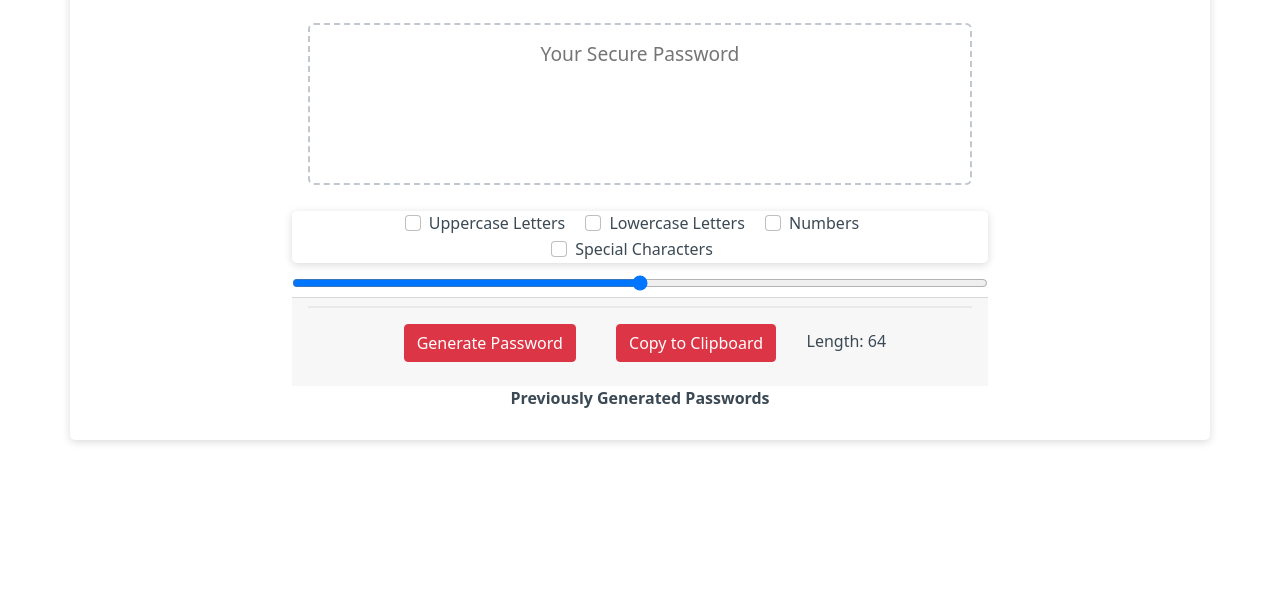
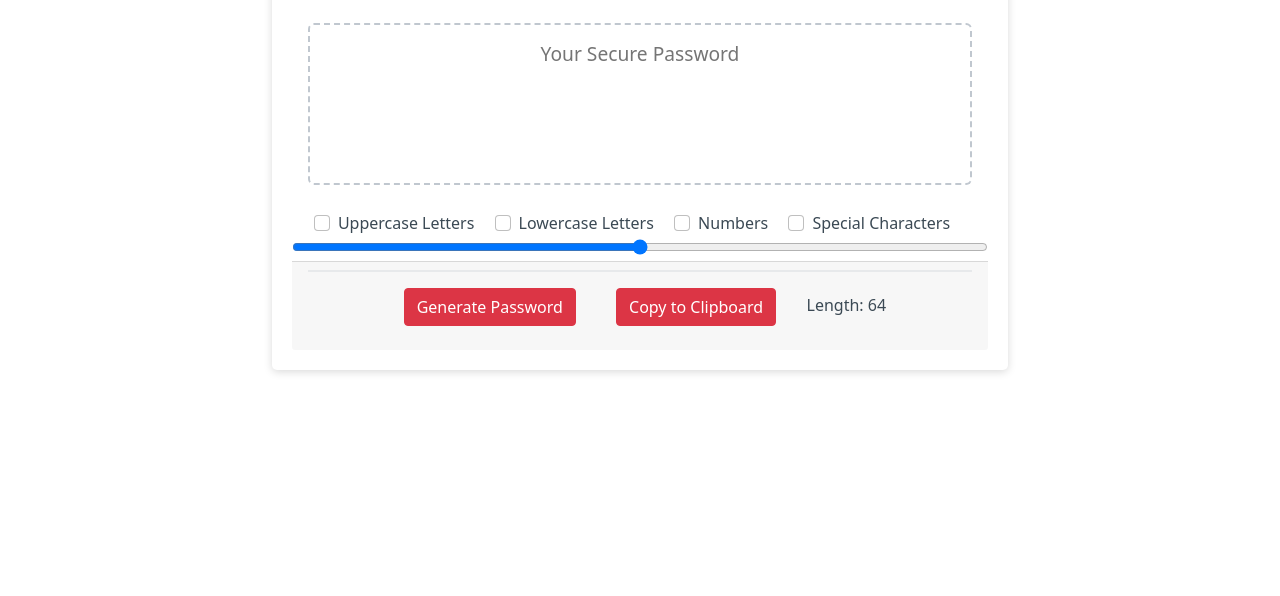
Before and after one commit to hannamunoz/password.generator, a plain HTML site: page index.html in a window 1280 px wide. Shown: the part 204-800 px from the top of the page. Drawn offline with nearby package versions, Linux system fonts and the light colour scheme.

Commit message:
updating styling and remove previous passwords portion

```diff
--- a/css/style.css
+++ b/css/style.css
@@ -30,7 +30,7 @@ header {
   color: hsl(206, 17%, 28%);
 }
 
-.container {
+.contained {
   background-color: hsl(0, 0%, 100%);
   border-radius: 5px;
   border-width: 1px;
--- a/index.html
+++ b/index.html
@@ -22,7 +22,7 @@
         <div class="container">
             <div class="row">
                 <div class="col-lg-8 col-sm-12 mx-auto">
-                    <div class="content">
+                    <div class="content contained">
                         <!-- Header for container -->
                         <div class="card-header">
                             <h2>Generate a Password</h2>
@@ -33,7 +33,7 @@
                                 aria-label="Generated Password"></textarea>
                         </div>
                         <!-- Container for password settings -->
-                        <div class="settings container text-center">
+                        <div class="settings text-center">
                             <div class="form-check form-check-inline">
                                 <input class="form-check-input" type="checkbox" id="uppercase" value="option1" />
                                 <label class="form-check-label" for="uppercase">Uppercase Letters</label>
@@ -60,12 +60,6 @@
                             <!-- Length display -->
                             <div id="length"></div>
                         </div>
-                        <!-- Display previously generated passwords -->
-                        <div class="previouspasswords text-center">
-                            <b>Previously Generated Passwords</b>
-                            <br />
-                            <div id="lastpasswords"></div>
-                        </div>
                     </div>
                 </div>
             </div>
--- a/javascript/script.js
+++ b/javascript/script.js
@@ -32,9 +32,6 @@ function generate() {
 
         // Add password to textbox/display area
         document.getElementById("display").value = password;
-
-        // Add password to previously generated section
-        document.getElementById("lastpasswords").innerHTML += password + "<br />";
     } else {
         // If no boxes are sleceted alert user to check at lease one box
         alert("Please select at least one checkbox.")
```
